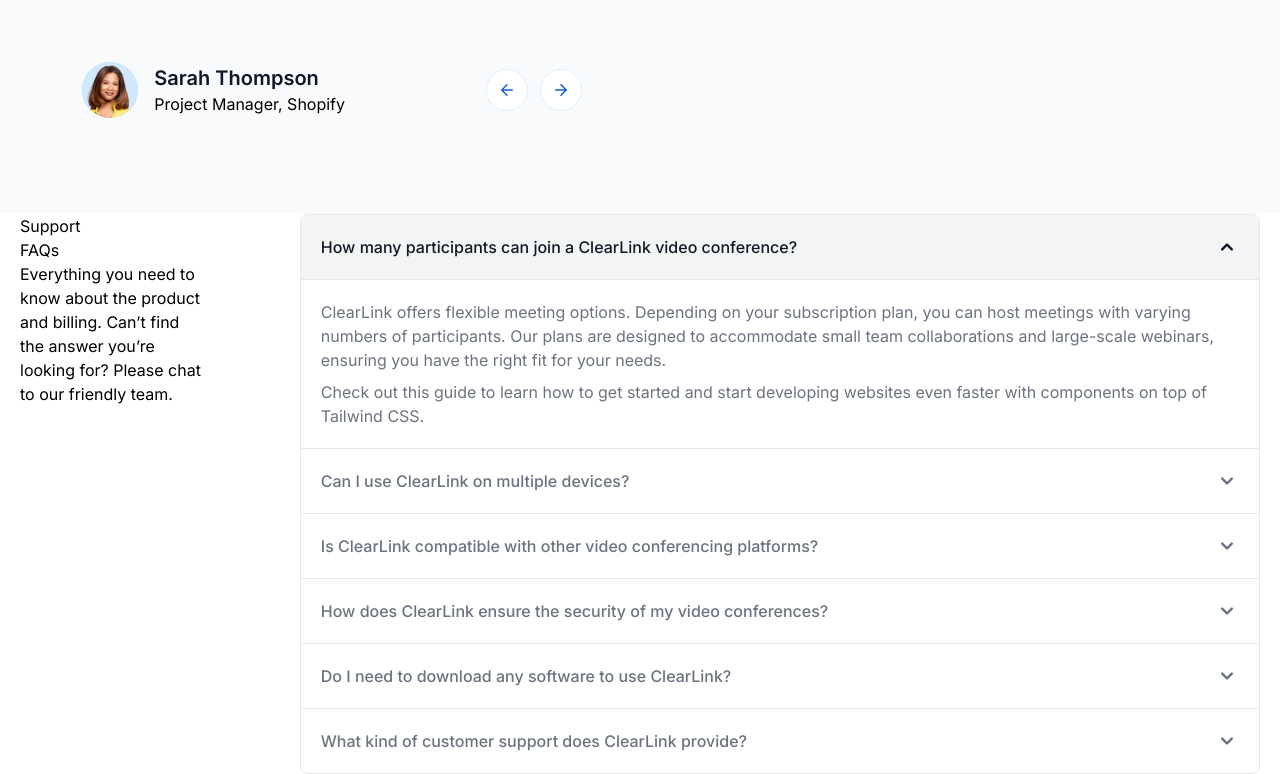
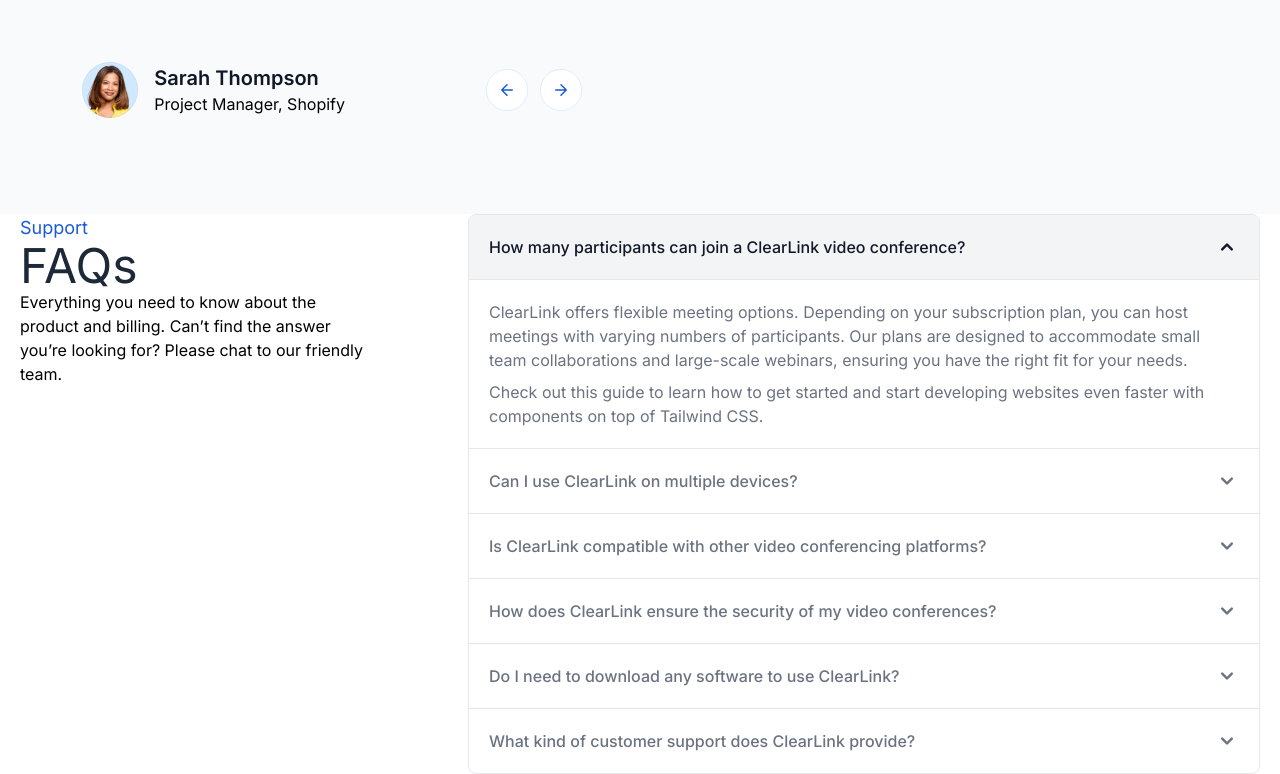
Before and after one commit to CatherineKiiru/clearlink, a React (Vite) app: page / in a window 1280 px wide. Shown: the part 2493-3267 px from the top of the page. Built offline with nearby package versions, Linux system fonts and the light colour scheme.

Commit message:
font updates

```diff
--- a/src/components/Support.tsx
+++ b/src/components/Support.tsx
@@ -6,8 +6,8 @@ function Support() {
     <div className="max-w-[1440px] px-5 mx-auto md:flex md:gap-24">
       {/* grid 1 */}
       <div className="w-1/3">
-        <h3>Support</h3>
-        <h1>FAQs</h1>
+        <h3 className='md:text-lg text-[#175CD3]'>Support</h3>
+        <h1 className='md:text-5xl text-[#1D2939]'>FAQs</h1>
         <p>
           Everything you need to know about the product and billing. Can’t find
           the answer you’re looking for? Please chat to our friendly team.
@@ -15,7 +15,7 @@ function Support() {
       </div>
 
       {/* grid 2 */}
-      <div className="">
+      <div className="md:w-3/4">
         <Accordion>
           <Accordion.Panel className="">
             <Accordion.Title>
```
